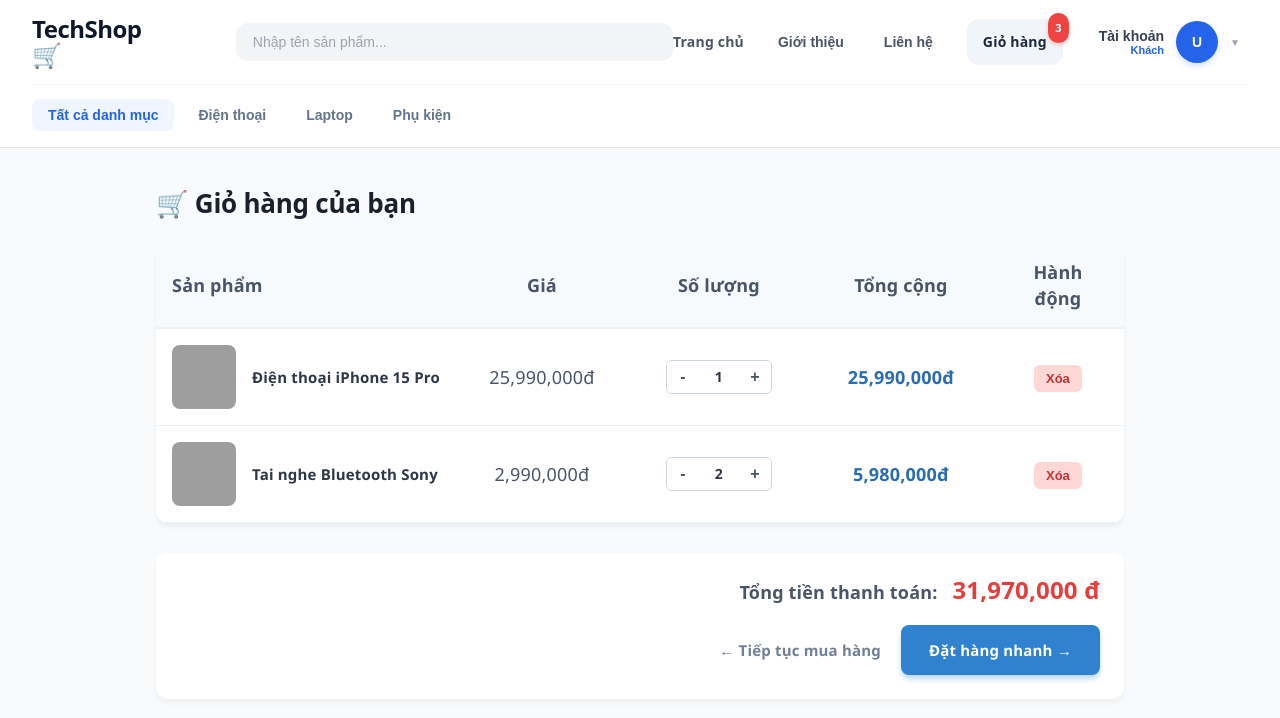
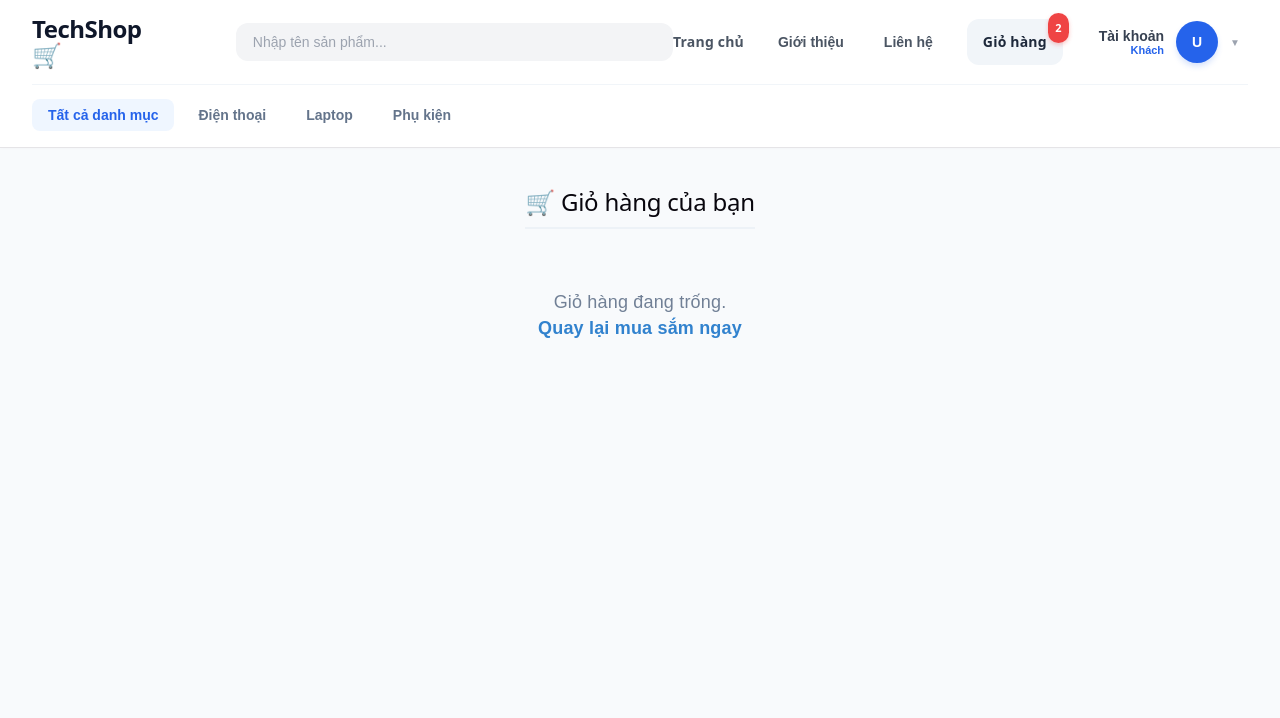
Before and after one commit to n23dccn019-HuynhTanHieu/BT_LapTrinhWeb, a React app in the folder frontend/: page /cart in a window 1280 px wide. Shown: the top 718 px of the page. Built offline with nearby package versions, Linux system fonts and the light colour scheme; grey boxes are pictures that could not be loaded; the HTML template or start-up script is replaced by a standard one.

Commit message:
Sửa logic đặt hàng trong file Cart.jsx

```diff
--- a/frontend/src/pages/customer/Cart.jsx
+++ b/frontend/src/pages/customer/Cart.jsx
@@ -1,422 +1,208 @@
-import React, { useState } from "react";
-import { Link } from "react-router-dom";
+import React, { useState, useEffect } from "react";
+import { useNavigate, Link } from "react-router-dom";
+import orderService from "../../services/orderService";
 
 export default function Cart() {
-  const [cartItems, setCartItems] = useState([
-    {
-      id: 1,
-      name: "Điện thoại iPhone 15 Pro",
-      price: 25990000,
-      quantity: 1,
-      image:
-        "https://images.unsplash.com/photo-1695048133142-1a20484d2569?w=150&auto=format&fit=crop&q=60",
-    },
-    {
-      id: 3,
-      name: "Tai nghe Bluetooth Sony",
-      price: 2990000,
-      quantity: 2,
-      image:
-        "https://images.unsplash.com/photo-1505740420928-5e560c06d30e?w=150&auto=format&fit=crop&q=60",
-    },
-  ]);
+  const navigate = useNavigate();
 
+  // 1. Quản lý trạng thái Giỏ hàng lấy từ localStorage
+  const [cartItems, setCartItems] = useState(() => {
+    const rawCart = localStorage.getItem("cartItems");
+    return rawCart ? JSON.parse(rawCart) : [];
+  });
+
+  // 2. Quản lý trạng thái User (Đã có sẵn phone và address từ AuthController mới)
+  const [currentUser, setCurrentUser] = useState(() => {
+    const rawUser = localStorage.getItem("currentUser") || localStorage.getItem("user");
+    return rawUser ? JSON.parse(rawUser) : null;
+  });
+
+  // 3. Đồng bộ dữ liệu khi hệ thống có thay đổi cục bộ
+  useEffect(() => {
+    const syncData = () => {
+      const rawUser = localStorage.getItem("currentUser") || localStorage.getItem("user");
+      setCurrentUser(rawUser ? JSON.parse(rawUser) : null);
+
+      const rawCart = localStorage.getItem("cartItems");
+      if (rawCart) setCartItems(JSON.parse(rawCart));
+    };
+
+    window.addEventListener("cart_updated", syncData);
+    return () => window.removeEventListener("cart_updated", syncData);
+  }, []);
+
+  // 4. Hàm tăng / giảm số lượng sản phẩm
   const updateQuantity = (id, amount) => {
-    setCartItems((prevItems) =>
-      prevItems.map((item) => {
+    setCartItems((prevItems) => {
+      const newItems = prevItems.map((item) => {
         if (item.id === id) {
           const newQuantity = item.quantity + amount;
-
-          // 1. Chặn giới hạn dưới (Không cho nhỏ hơn 1)
           if (newQuantity < 1) return item;
-
-          // 2. Chặn giới hạn trên (Ví dụ: Tối đa chỉ cho mua 10 cái)
-          if (newQuantity > 10) {
-            alert(
-              "Số lượng sản phẩm trong giỏ hàng đã đạt giới hạn tối đa (tối đa 10 cái)!",
-            );
-            return item;
-          }
-
           return { ...item, quantity: newQuantity };
         }
         return item;
-      }),
-    );
+      });
+
+      localStorage.setItem("cartItems", JSON.stringify(newItems));
+      setTimeout(() => {
+        window.dispatchEvent(new Event("cart_updated"));
+      }, 0);
+
+      return newItems;
+    });
   };
 
+  // 5. Hàm xóa sản phẩm khỏi giỏ
   const removeItem = (id) => {
-    setCartItems((prevItems) => prevItems.filter((item) => item.id !== id));
+    if (window.confirm("Bạn có chắc muốn xóa sản phẩm này?")) {
+      const filteredItems = cartItems.filter((item) => item.id !== id);
+      setCartItems(filteredItems);
+      localStorage.setItem("cartItems", JSON.stringify(filteredItems));
+
+      setTimeout(() => {
+        window.dispatchEvent(new Event("cart_updated"));
+      }, 0);
+    }
   };
 
-  const totalPrice = cartItems.reduce(
+  // 6. Tính tổng tiền giỏ hàng
+  const totalCartPrice = cartItems.reduce(
     (sum, item) => sum + item.price * item.quantity,
-    0,
+    0
   );
 
-  React.useEffect(() => {
-    localStorage.setItem("cartItems", JSON.stringify(cartItems));
-    // Bắn tín hiệu thông báo cho Navbar biết giỏ hàng đã thay đổi
-    window.dispatchEvent(new Event("cart_updated"));
-  }, [cartItems]);
+  // 7. 🚀 HÀM ĐẶT HÀNG ĐỒNG BỘ DỮ LIỆU ĐỘNG TỪ BẢNG USER (AUTH)
+  const handleCheckout = async () => {
+    const checkUser = localStorage.getItem("currentUser") || localStorage.getItem("user");
+
+    if (!checkUser) {
+      alert("Bạn chưa đăng nhập! Vui lòng đăng nhập để tiến hành đặt hàng.");
+      navigate("/login");
+      return;
+    }
+
+    const user = JSON.parse(checkUser);
+    console.log("Dữ liệu User hiện tại trong LocalStorage:", user);
+
+    if (cartItems.length === 0) {
+      alert("Giỏ hàng của bạn đang trống!");
+      return;
+    }
+
+    // Đọc chuẩn chữ viết thường (camelCase) từ Object AuthController mới trả ra
+    const finalUserID = user.userID || user.UserID || user.id;
+    const finalName = user.fullName || user.FullName || user.username || "Khách hàng";
+    const finalPhone = user.phone || user.Phone || user.phoneNumber;
+    const finalAddress = user.address || user.Address;
+
+    // Chặn lại nếu dữ liệu thực sự bị trống trong database của tài khoản này
+    if (!finalPhone || !finalAddress || finalPhone === "NULL" || finalAddress === "NULL") {
+      alert(`⚠️ Lỗi hệ thống: Tài khoản của bạn (ID: ${finalUserID}) thực tế trong bảng Users đang để trống trường Số điện thoại hoặc Địa chỉ. Vui lòng cập nhật dữ liệu vào DB rồi thử lại!`);
+      return;
+    }
+
+    const isConfirm = window.confirm("Bạn có chắc chắn muốn đặt mua đơn hàng này không?");
+    if (!isConfirm) return;
+
+    try {
+      const orderData = {
+        UserID: finalUserID,
+        TotalPrice: totalCartPrice,
+        Status: "Pending",
+        ReceiverName: finalName,
+        ReceiverPhone: finalPhone,
+        ReceiverAddress: finalAddress,
+        Items: cartItems.map((item) => ({
+          ProductId: item.id,
+          Quantity: item.quantity,
+          Price: item.price
+        }))
+      };
+
+      console.log("Dữ liệu đóng gói gửi lên API đặt hàng:", orderData);
+
+      const token = localStorage.getItem("token");
+      const response = await orderService.create(orderData, token);
+
+      if (response.status === 200 || response.status === 201) {
+        alert("🎉 Đặt hàng thành công! Đơn hàng đã được ghi nhận vào hệ thống.");
+        setCartItems([]);
+        localStorage.removeItem("cartItems");
+        setTimeout(() => {
+          window.dispatchEvent(new Event("cart_updated"));
+        }, 0);
+        navigate("/");
+      }
+    } catch (error) {
+      console.error("Lỗi khi tạo đơn hàng:", error);
+      alert(error.response?.data?.message || "Đã xảy ra lỗi khi đặt hàng. Vui lòng kiểm tra lại!");
+    }
+  };
+
   return (
-    <div
-      style={{
-        maxWidth: "1100px",
-        margin: "40px auto",
-        padding: "0 20px",
-        fontFamily: '"Segoe UI", Roboto, Helvetica, Arial, sans-serif',
-        color: "#2d3748",
-      }}
-    >
-      <h2
-        style={{
-          fontSize: "26px",
-          fontWeight: "700",
-          marginBottom: "24px",
-          color: "#1a202c",
-        }}
-      >
+    <div style={{ padding: "40px", maxWidth: "1200px", margin: "0 auto", fontFamily: "sans-serif" }}>
+      <h2 style={{ marginBottom: "20px", borderBottom: "2px solid #edf2f7", paddingBottom: "10px" }}>
         🛒 Giỏ hàng của bạn
       </h2>
 
       {cartItems.length === 0 ? (
-        <p
-          style={{
-            padding: "30px",
-            backgroundColor: "#f7fafc",
-            borderRadius: "12px",
-            textAlign: "center",
-            fontSize: "16px",
-          }}
-        >
-          Giỏ hàng đang trống.{" "}
-          <Link
-            to="/"
-            style={{
-              color: "#3182ce",
-              fontWeight: "600",
-              textDecoration: "none",
-            }}
-          >
-            Mua sắm ngay
+        <div style={{ textAlign: "center", padding: "40px 0" }}>
+          <p style={{ color: "#718096", fontSize: "18px" }}>Giỏ hàng đang trống.</p>
+          <Link to="/" style={{ color: "#3182ce", textDecoration: "none", fontWeight: "600" }}>
+            Quay lại mua sắm ngay
           </Link>
-        </p>
+        </div>
       ) : (
         <div>
-          <table
-            style={{
-              width: "100%",
-              borderCollapse: "collapse",
-              backgroundColor: "#ffffff",
-              boxShadow:
-                "0 4px 6px -1px rgba(0,0,0,0.05), 0 2px 4px -1px rgba(0,0,0,0.03)",
-              borderRadius: "12px",
-              overflow: "hidden",
-              marginBottom: "30px",
-            }}
-          >
+          <table style={{ width: "100%", borderCollapse: "collapse", marginBottom: "30px" }}>
             <thead>
-              <tr
-                style={{
-                  backgroundColor: "#f7fafc",
-                  borderBottom: "2px solid #edf2f7",
-                }}
-              >
-                <th
-                  style={{
-                    padding: "16px",
-                    textAlign: "left",
-                    fontWeight: "600",
-                    color: "#4a5568",
-                  }}
-                >
-                  Sản phẩm
-                </th>
-                <th
-                  style={{
-                    padding: "16px",
-                    textAlign: "center",
-                    fontWeight: "600",
-                    color: "#4a5568",
-                    width: "140px",
-                  }}
-                >
-                  Giá
-                </th>
-                <th
-                  style={{
-                    padding: "16px",
-                    textAlign: "center",
-                    fontWeight: "600",
-                    color: "#4a5568",
-                    width: "150px",
-                  }}
-                >
-                  Số lượng
-                </th>
-                <th
-                  style={{
-                    padding: "16px",
-                    textAlign: "center",
-                    fontWeight: "600",
-                    color: "#4a5568",
-                    width: "150px",
-                  }}
-                >
-                  Tổng cộng
-                </th>
-                <th
-                  style={{
-                    padding: "16px",
-                    textAlign: "center",
-                    fontWeight: "600",
-                    color: "#4a5568",
-                    width: "100px",
-                  }}
-                >
-                  Hành động
-                </th>
+              <tr style={{ backgroundColor: "#f7fafc", textAlign: "left", borderBottom: "2px solid #e2e8f0" }}>
+                <th style={{ padding: "12px" }}>Sản phẩm</th>
+                <th style={{ padding: "12px" }}>Giá tiền</th>
+                <th style={{ padding: "12px" }}>Số lượng</th>
+                <th style={{ padding: "12px" }}>Tổng cộng</th>
+                <th style={{ padding: "12px" }}>Hành động</th>
               </tr>
             </thead>
             <tbody>
               {cartItems.map((item) => (
-                <tr
-                  key={item.id}
-                  style={{
-                    borderBottom: "1px solid #edf2f7",
-                    transition: "background 0.2s",
-                  }}
-                >
-                  {/* Cột sản phẩm dùng Flexbox xử lý dính chữ */}
-                  <td
-                    style={{
-                      padding: "16px",
-                      display: "flex",
-                      alignItems: "center",
-                      gap: "16px",
-                    }}
-                  >
-                    <div
-                      style={{
-                        width: "64px",
-                        height: "64px",
-                        minWidth: "64px",
-                        backgroundColor: "#edf2f7",
-                        borderRadius: "8px",
-                        overflow: "hidden",
-                        display: "flex",
-                        alignItems: "center",
-                        justifyContent: "center",
-                      }}
-                    >
-                      <img
-                        src={item.image}
-                        alt=""
-                        style={{
-                          width: "100%",
-                          height: "100%",
-                          objectFit: "cover",
-                        }}
-                      />
-                    </div>
-                    <span
-                      style={{
-                        fontWeight: "600",
-                        color: "#2d3748",
-                        fontSize: "15px",
-                      }}
-                    >
-                      {item.name}
-                    </span>
+                <tr key={item.id} style={{ borderBottom: "1px solid #edf2f7" }}>
+                  <td style={{ padding: "12px", fontWeight: "600" }}>{item.name}</td>
+                  <td style={{ padding: "12px" }}>{item.price.toLocaleString()}đ</td>
+                  <td style={{ padding: "12px" }}>
+                    <button onClick={() => updateQuantity(item.id, -1)} style={btnQtyStyle}>-</button>
+                    <span style={{ margin: "0 12px", fontWeight: "600" }}>{item.quantity}</span>
+                    <button onClick={() => updateQuantity(item.id, 1)} style={btnQtyStyle}>+</button>
                   </td>
-
-                  <td
-                    style={{
-                      padding: "16px",
-                      textAlign: "center",
-                      fontWeight: "500",
-                      color: "#4a5568",
-                    }}
-                  >
-                    {item.price.toLocaleString()}đ
-                  </td>
-
-                  {/* Cột số lượng căn đều nút bấm */}
-                  <td style={{ padding: "16px", textAlign: "center" }}>
-                    <div
-                      style={{
-                        display: "inline-flex",
-                        alignItems: "center",
-                        border: "1px solid #cbd5e0",
-                        borderRadius: "6px",
-                        overflow: "hidden",
-                      }}
-                    >
-                      <button
-                        onClick={() => updateQuantity(item.id, -1)}
-                        style={{
-                          width: "32px",
-                          height: "32px",
-                          border: "none",
-                          backgroundColor: "#ffffff",
-                          cursor: "pointer",
-                          fontWeight: "600",
-                          fontSize: "16px",
-                          color: "#4a5568",
-                        }}
-                        onMouseOver={(e) =>
-                          (e.target.style.backgroundColor = "#f7fafc")
-                        }
-                        onMouseOut={(e) =>
-                          (e.target.style.backgroundColor = "#ffffff")
-                        }
-                      >
-                        -
-                      </button>
-                      <span
-                        style={{
-                          width: "40px",
-                          textAlign: "center",
-                          fontWeight: "600",
-                          fontSize: "14px",
-                          color: "#2d3748",
-                        }}
-                      >
-                        {item.quantity}
-                      </span>
-                      <button
-                        onClick={() => updateQuantity(item.id, 1)}
-                        style={{
-                          width: "32px",
-                          height: "32px",
-                          border: "none",
-                          backgroundColor: "#ffffff",
-                          cursor: "pointer",
-                          fontWeight: "600",
-                          fontSize: "16px",
-                          color: "#4a5568",
-                        }}
-                        onMouseOver={(e) =>
-                          (e.target.style.backgroundColor = "#f7fafc")
-                        }
-                        onMouseOut={(e) =>
-                          (e.target.style.backgroundColor = "#ffffff")
-                        }
-                      >
-                        +
-                      </button>
-                    </div>
-                  </td>
-
-                  <td
-                    style={{
-                      padding: "16px",
-                      textAlign: "center",
-                      fontWeight: "700",
-                      color: "#2b6cb0",
-                    }}
-                  >
+                  <td style={{ padding: "12px", color: "#e53e3e", fontWeight: "600" }}>
                     {(item.price * item.quantity).toLocaleString()}đ
                   </td>
-
-                  <td style={{ padding: "16px", textAlign: "center" }}>
-                    <button
-                      onClick={() => removeItem(item.id)}
-                      style={{
-                        padding: "6px 12px",
-                        backgroundColor: "#fed7d7",
-                        color: "#c53030",
-                        border: "none",
-                        borderRadius: "6px",
-                        cursor: "pointer",
-                        fontWeight: "600",
-                        fontSize: "13px",
-                      }}
-                      onMouseOver={(e) =>
-                        (e.target.style.backgroundColor = "#feb2b2")
-                      }
-                      onMouseOut={(e) =>
-                        (e.target.style.backgroundColor = "#fed7d7")
-                      }
-                    >
-                      Xóa
-                    </button>
+                  <td style={{ padding: "12px" }}>
+                    <button onClick={() => removeItem(item.id)} style={btnDeleteStyle}>Xóa</button>
                   </td>
                 </tr>
               ))}
             </tbody>
           </table>
 
-          {/* Hộp tổng kết thiết kế tinh tế bên phải */}
-          <div
-            style={{
-              display: "flex",
-              flexDirection: "column",
-              alignItems: "flex-end",
-              backgroundColor: "#ffffff",
-              padding: "24px",
-              borderRadius: "12px",
-              boxShadow: "0 4px 6px -1px rgba(0,0,0,0.05)",
-            }}
-          >
-            <h3
-              style={{
-                margin: "0 0 20px 0",
-                fontSize: "18px",
-                fontWeight: "600",
-                color: "#4a5568",
-              }}
-            >
+          <div style={{ display: "flex", flexDirection: "column", alignItems: "flex-end", gap: "15px" }}>
+            <h3 style={{ fontSize: "20px" }}>
               Tổng tiền thanh toán:{" "}
-              <span
-                style={{
-                  color: "#e53e3e",
-                  fontSize: "24px",
-                  fontWeight: "700",
-                  marginLeft: "10px",
-                }}
-              >
-                {totalPrice.toLocaleString()} đ
+              <span style={{ color: "#e53e3e", fontSize: "24px", fontWeight: "700" }}>
+                {totalCartPrice.toLocaleString()}đ
               </span>
             </h3>
 
-            <div style={{ display: "flex", alignItems: "center", gap: "20px" }}>
-              <Link
-                to="/"
-                style={{
-                  color: "#718096",
-                  fontWeight: "600",
-                  textDecoration: "none",
-                  fontSize: "15px",
-                }}
-              >
-                ← Tiếp tục mua hàng
-              </Link>
-              <Link
-                to="/checkout"
-                style={{
-                  padding: "12px 28px",
-                  backgroundColor: "#3182ce",
-                  color: "#ffffff",
-                  borderRadius: "8px",
-                  textDecoration: "none",
-                  fontWeight: "700",
-                  fontSize: "15px",
-                  boxShadow: "0 4px 6px -1px rgba(49, 130, 206, 0.4)",
-                  transition: "background 0.2s",
-                }}
-                onMouseOver={(e) =>
-                  (e.target.style.backgroundColor = "#2b6cb0")
-                }
-                onMouseOut={(e) => (e.target.style.backgroundColor = "#3182ce")}
-              >
-                Đặt hàng nhanh →
-              </Link>
-            </div>
+            <button onClick={handleCheckout} style={btnCheckoutStyle}>
+              Tiến Hành Mua Hàng ➔
+            </button>
           </div>
         </div>
       )}
     </div>
   );
 }
+
+const btnQtyStyle = { padding: "3px 10px", backgroundColor: "#e2e8f0", border: "none", borderRadius: "4px", cursor: "pointer" };
+const btnDeleteStyle = { padding: "6px 12px", backgroundColor: "#fed7d7", color: "#9b2c2c", border: "none", borderRadius: "6px", cursor: "pointer", fontWeight: "600" };
+const btnCheckoutStyle = { padding: "14px 30px", backgroundColor: "#3182ce", color: "#fff", border: "none", borderRadius: "8px", fontSize: "18px", fontWeight: "700", cursor: "pointer" };
```
